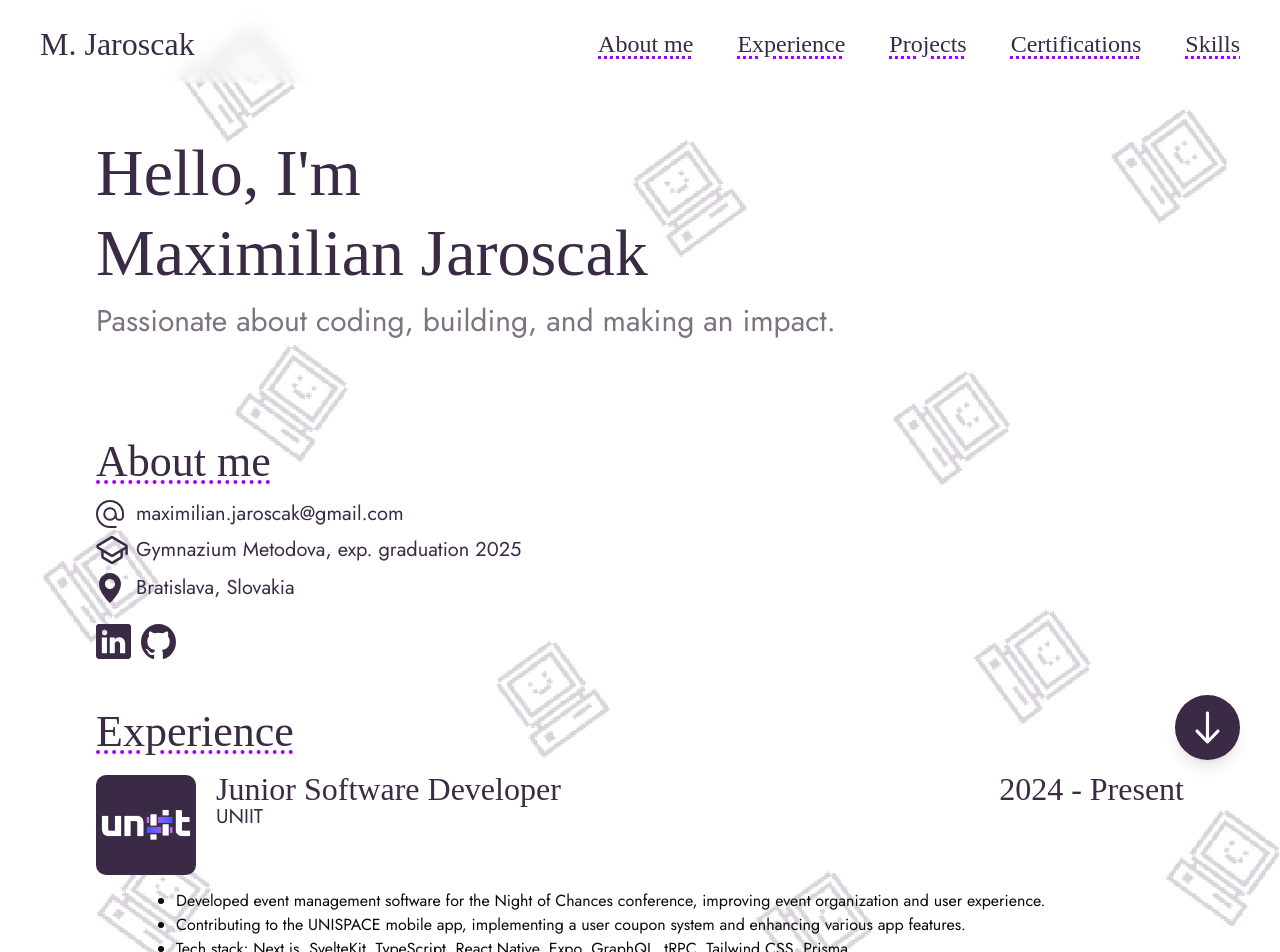
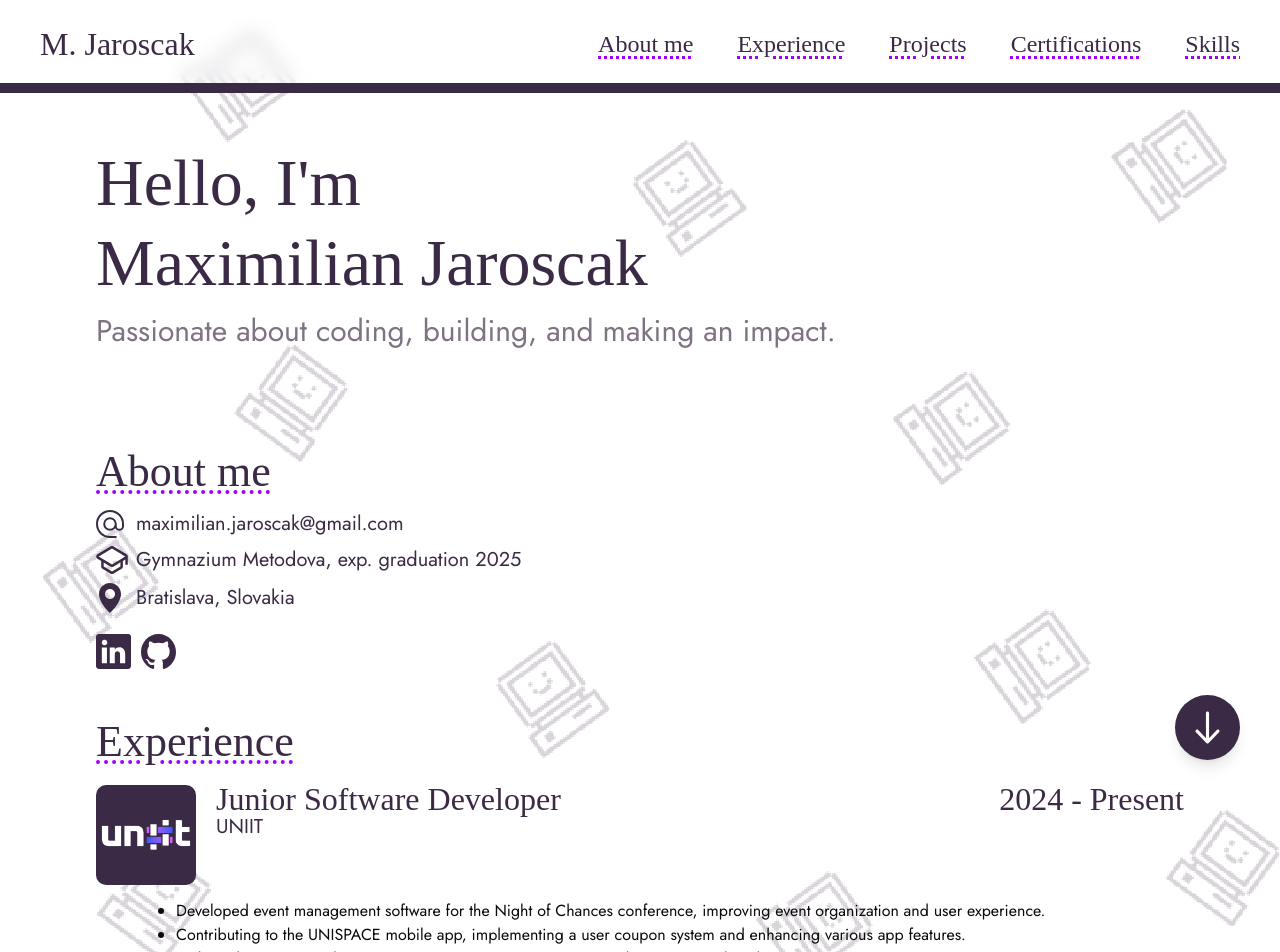
Before and after one commit to MasterPieceSVK/portfolio, a Next.js app: page / in a window 1280 px wide. Shown: the top 952 px of the page. Built offline with nearby package versions, Linux system fonts and the light colour scheme; a web font is replaced by a local one; what tailwindcss-motion would draw is missing.

Commit message:
feat: change animations once again, add scroll progress bar to the top

```diff
--- a/src/app/(sections)/AboutSection.tsx
+++ b/src/app/(sections)/AboutSection.tsx
@@ -11,10 +11,11 @@ import { about } from "@/lib/data";
 
 import CredentialsButton from "@/components/buttons/CredentialsButton";
 import Link from "next/link";
+import AnimatedSection from "@/components/AnimatedSection";
 
 export default function AboutSection() {
   return (
-    <section id="about" className={`grid gap-[5px]`}>
+    <AnimatedSection id="about" className={`grid gap-[5px]`}>
       <HeadingText text="About me" />
       <div className="grid gap-5">
         {/* <ParagraphText text={about.description} /> */}
@@ -49,6 +50,6 @@ export default function AboutSection() {
           />
         </div>
       </div>
-    </section>
+    </AnimatedSection>
   );
 }
--- a/src/app/(sections)/BannerSection.tsx
+++ b/src/app/(sections)/BannerSection.tsx
@@ -1,8 +1,9 @@
+import AnimatedSection from "@/components/AnimatedSection";
 import { about } from "@/lib/data";
 
 export default function BannerSection() {
   return (
-    <section id="home" className="py-[50px] grid gap-2.5 ">
+    <AnimatedSection id="home" className="py-[50px] grid gap-2.5 ">
       <h1
         className={`text-primary text-[40px]/10 md:text-[50px]/13 lg:text-[66px]/20 font-hanalei`}
       >
@@ -11,6 +12,6 @@ export default function BannerSection() {
       <h2 className={`text-secondary text-2xl lg:text-3xl`}>
         {about.welcomingText}
       </h2>
-    </section>
+    </AnimatedSection>
   );
 }
--- a/src/app/(sections)/ExperienceSection.tsx
+++ b/src/app/(sections)/ExperienceSection.tsx
@@ -1,16 +1,17 @@
+import AnimatedSection from "@/components/AnimatedSection";
 import HeadingText from "../../components/text/HeadingText";
 import ExperienceCard from "@/components/cards/ExperienceCard";
 import { experience } from "@/lib/data";
 
 export default function ExperienceSection() {
   return (
-    <section id="experience" className={`grid gap-2.5`}>
+    <AnimatedSection id="experience" className={`grid gap-2.5`}>
       <HeadingText text="Experience" />
       <div className="grid gap-3.5">
         {experience.map((exp) => (
           <ExperienceCard {...exp} key={exp.id} />
         ))}
       </div>
-    </section>
+    </AnimatedSection>
   );
 }
--- a/src/app/(sections)/ProjectsSection.tsx
+++ b/src/app/(sections)/ProjectsSection.tsx
@@ -1,16 +1,17 @@
+import AnimatedSection from "@/components/AnimatedSection";
 import Card from "@/components/cards/Card";
 import HeadingText from "@/components/text/HeadingText";
 import { projects } from "@/lib/data";
 
 export default function ProjectsSection() {
   return (
-    <section id="projects" className={"grid gap-2.5"}>
+    <AnimatedSection id="projects" className={"grid gap-2.5"}>
       <HeadingText text="Projects" />
       <div className="flex flex-wrap justify-center gap-14 ">
         {projects.map((project) => (
           <Card variant="project" {...project} key={project.id} />
         ))}
       </div>
-    </section>
+    </AnimatedSection>
   );
 }
--- a/src/app/page.tsx
+++ b/src/app/page.tsx
@@ -6,67 +6,24 @@ import CertificationsSection from "./(sections)/CertificationsSection";
 import ExperienceSection from "./(sections)/ExperienceSection";
 import ProjectsSection from "./(sections)/ProjectsSection";
 import SkillsSection from "./(sections)/SkillsSection";
-import { motion } from "motion/react";
 
 export default function Home() {
-  const containerVariants = {
-    hidden: {
-      opacity: 0,
-      backdropFilter: "blur(10px)",
-      scale: 0.8,
-    },
-    visible: {
-      opacity: 1,
-      backdropFilter: "blur(0px)",
-      scale: 1,
-      transition: {
-        duration: 2.3,
-        type: "spring",
-        delayChildren: 0.5,
-        staggerChildren: 0.15,
-      },
-    },
-  };
-
-  const childVariants = {
-    hidden: { opacity: 0, y: 20 },
-    visible: {
-      opacity: 1,
-      y: 0,
-      transition: {
-        duration: 0.8,
-      },
-    },
-  };
-
   return (
     <main className="grid gap-10 px-5 sm:px-10 lg:px-24 2xl:px-96">
-      <motion.div
+      <div
         className="grid gap-10"
-        variants={containerVariants}
-        initial="hidden"
-        animate="visible"
-        whileInView={"visible"}
-        viewport={{ once: true }}
+        // variants={containerVariants}
       >
-        <motion.div variants={childVariants}>
         <BannerSection />
-        </motion.div>
-        <motion.div variants={childVariants}>
         <AboutSection />
-        </motion.div>
 
-        <motion.div variants={childVariants}>
         <ExperienceSection />
-        </motion.div>
 
-        <motion.div variants={childVariants}>
         <ProjectsSection />
-        </motion.div>
-      </motion.div>
         <CertificationsSection />
         <SkillsSection />
         <ScrollButton />
+      </div>
     </main>
   );
 }
--- a/src/components/AnimatedSection.tsx
+++ b/src/components/AnimatedSection.tsx
@@ -11,13 +11,20 @@ export default function AnimatedSection({
 }) {
   return (
     <motion.section
-      initial={{ opacity: 0, backdropFilter: "blur(10px)", y: 50 }}
-      whileInView={{ opacity: 1, backdropFilter: "blur(0px)", y: 0 }}
-      transition={{
-        duration: 2,
-        type: "spring",
+      initial={{
+        opacity: 0,
+        backdropFilter: "blur(10px)",
+        y: 100,
       }}
-      viewport={{ once: true }}
+      animate={{
+        opacity: 1,
+        backdropFilter: "blur(0px)",
+        y: 0,
+        transition: {
+          duration: 2.3,
+          type: "spring",
+        },
+      }}
       id={id}
       className={cn(className)}
     >
--- a/src/components/cards/SkillCard.tsx
+++ b/src/components/cards/SkillCard.tsx
@@ -37,7 +37,7 @@ export default function SkillCard({
         `${gradientColors[id % gradientColors.length]}`,
         hoveredId === id
           ? "xl:brightness-125 transition duration-400 ease-in-out z-20"
-          : "xl:brightness-50 transition duration-400 ease-in-out",
+          : "xl:brightness-75 transition duration-400 ease-in-out",
         hoveredId === null &&
           "xl:brightness-100 transition duration-400 ease-in-out"
       )}
--- a/src/components/header/Header.tsx
+++ b/src/components/header/Header.tsx
@@ -1,9 +1,16 @@
 "use client";
+import { useScroll } from "motion/react";
 import NameLink from "./CategoryLink";
 import HeaderMenu from "./HeaderMenu";
+import { motion } from "motion/react";
 
 export default function Header() {
+  const { scrollYProgress } = useScroll();
+  console.log(scrollYProgress);
+  console.log(scrollYProgress.get());
+
   return (
+    <>
       <header
         className={`font-hanalei w-[100%] h-[83px] bg-white/30  backdrop-blur-sm sticky top-0 z-40`}
       >
@@ -12,5 +19,12 @@ export default function Header() {
           <HeaderMenu />
         </div>
       </header>
+      <motion.div
+        className="sticky -top-1 z-50 bg-primary h-2.5"
+        style={{
+          scaleX: scrollYProgress,
+        }}
+      />
+    </>
   );
 }
```
Lines whose indentation alone changed are shown as unchanged.
